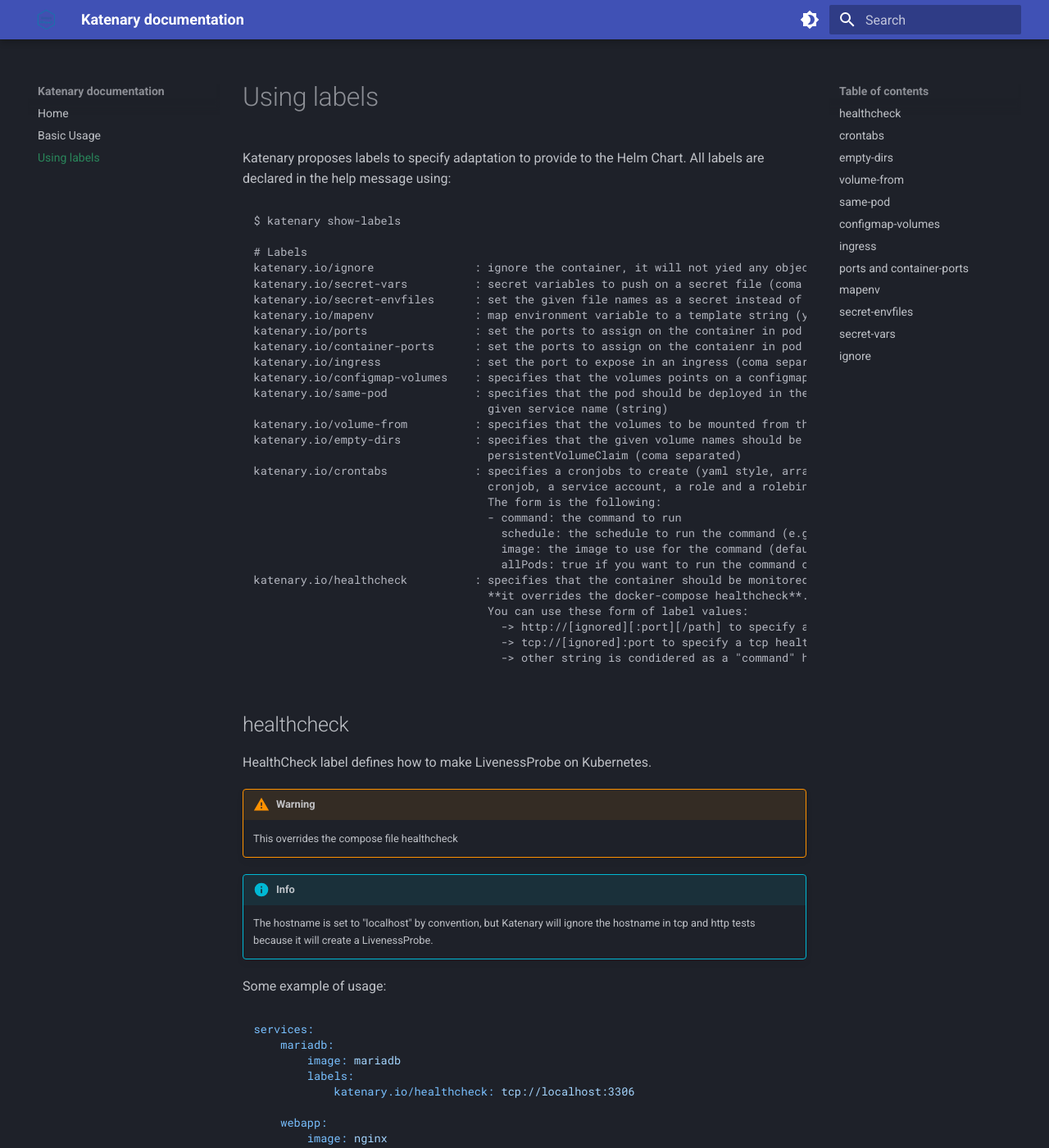
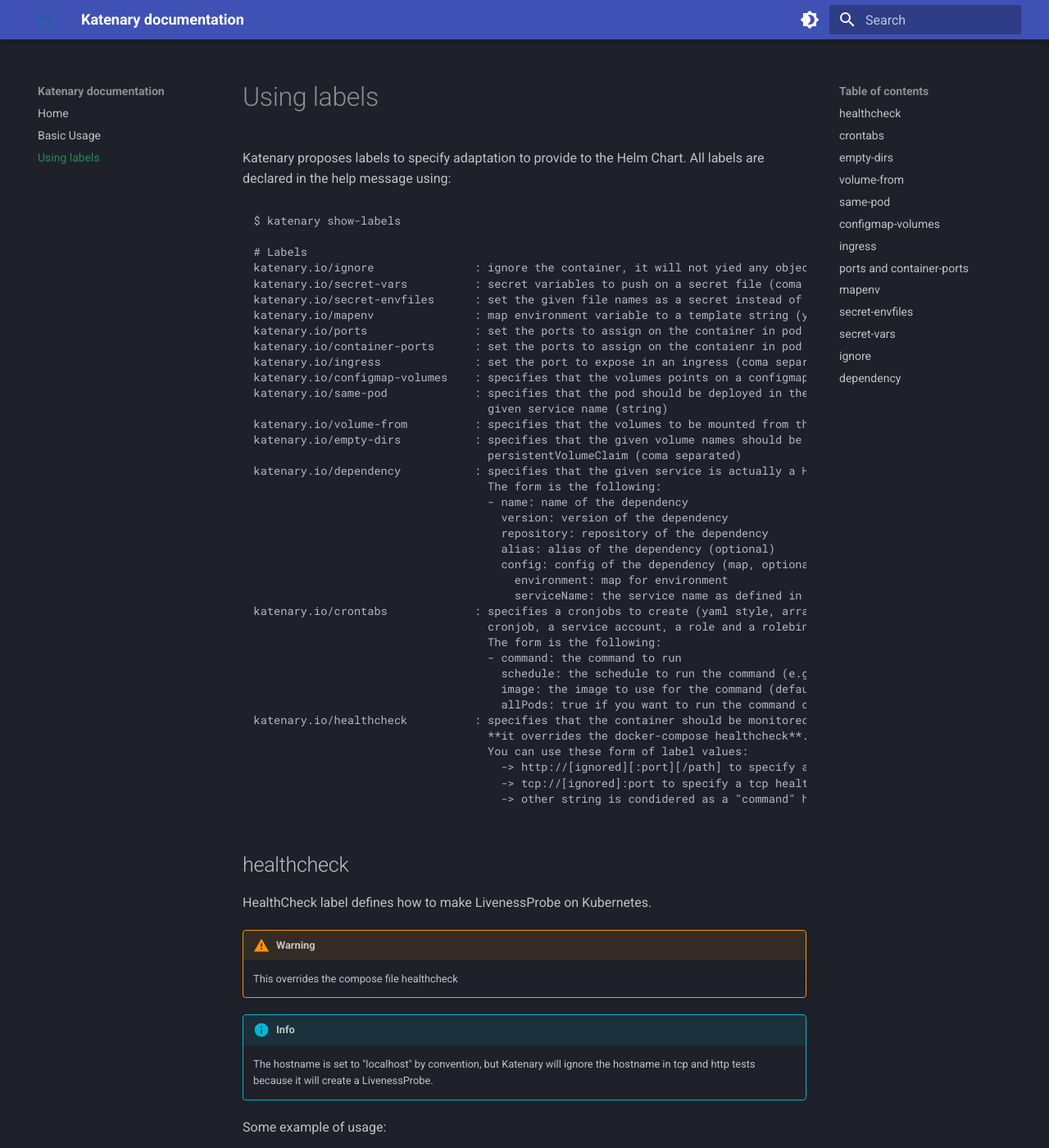
Before and after one commit to metal3d/katenary, an MkDocs documentation site: the page built from doc/docs/labels.md, in a window 1280 px wide and 1400 px high. Shown: the whole window at 82% size. Built offline with MkDocs 1.6.1 and Material for MkDocs 9.7.7, drawn with Linux system fonts in a browser that asks for light colours; nearby versions of some CDN libraries; some of the changed text lies outside the part shown.

Commit message:
Add dependencies

````diff
--- a/doc/docs/labels.md
+++ b/doc/docs/labels.md
@@ -19,6 +19,15 @@
 katenary.io/volume-from          : specifies that the volumes to be mounted from the given service (yaml style)
 katenary.io/empty-dirs           : specifies that the given volume names should be "emptyDir" instead of
                                    persistentVolumeClaim (coma separated)
+katenary.io/dependency           : specifies that the given service is actually a Helm Dependency (yaml style)
+                                   The form is the following:
+                                   - name: name of the dependency
+                                     version: version of the dependency
+                                     repository: repository of the dependency
+                                     alias: alias of the dependency (optional)
+                                     config: config of the dependency (map, optional)
+                                       environment: map for environment
+                                       serviceName: the service name as defined in the chart that replace the current service name (default to the compose service name)
 katenary.io/crontabs             : specifies a cronjobs to create (yaml style, array) - this will create a
                                    cronjob, a service account, a role and a rolebinding to start the command with "kubectl"
                                    The form is the following:
@@ -352,3 +361,49 @@
             # for local test!
             katenary.io/ignore: true
 ```
+
+## dependency
+
+Replace the service by a [Helm Chart Dependency](https://helm.sh/docs/helm/helm_dependency/).
+
+!!! Warning "Don't forget to update"
+    You need to launch `helm dep update` to download the chart before to be able to test or deploy your generated helm chart
+
+The dependency respects the `Chart.yaml` file form + a "environemnt" block that will be set inside the `values.yaml` file.
+
+```yaml
+services:
+    myapp:
+        image: php:8-apache
+        depends_on:
+        - mariadb
+
+    mariadb:
+        # this for docker-compose
+        image: mariadb
+        labels:
+            # only for the depends_on directive
+            katenary.io/ports: 3306
+            # replace this by a "helm dependency"
+            katenary.io/dependency: |
+                name: mariadb-galera
+                repository: https://charts.bitnami.com/bitnami
+                version: 10.6.x
+                # alias: database
+                # serviceName: mariadb-galera
+                #
+                # Environemnt:
+                # taken from the chart
+                # => helm show values bitnami/mariadb-galera
+                environemnt:
+                    rootUser:
+                        password: TheRootPassword
+                    db:
+                        user: user1
+                        password: theuserpassword
+                        name: myapp
+```
+
+When katenary parses the docker compose file, it will replace the `myapp` `depends_on` list to match the helm dependency name. This because the majority of helm chart uses the helm chart name as service name. Of course, as usual, the `{{ .Release.Name }}` is set as prefix.
+
+For a few helm charts, this cannot be applied because the service name is not defined with this rule. So you can override the service name with `serviceName`.
````
Also changed, not shown: other parts of doc/docs/labels.md (+1 -1 lines).
